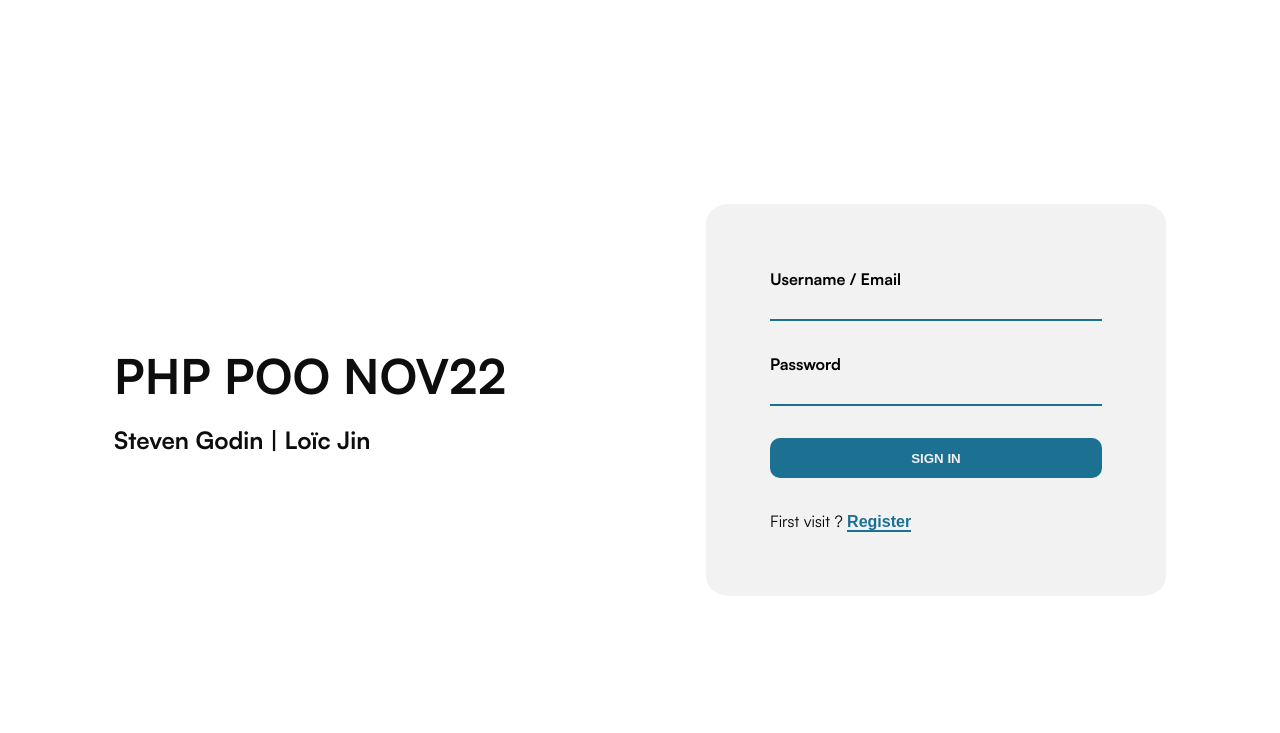
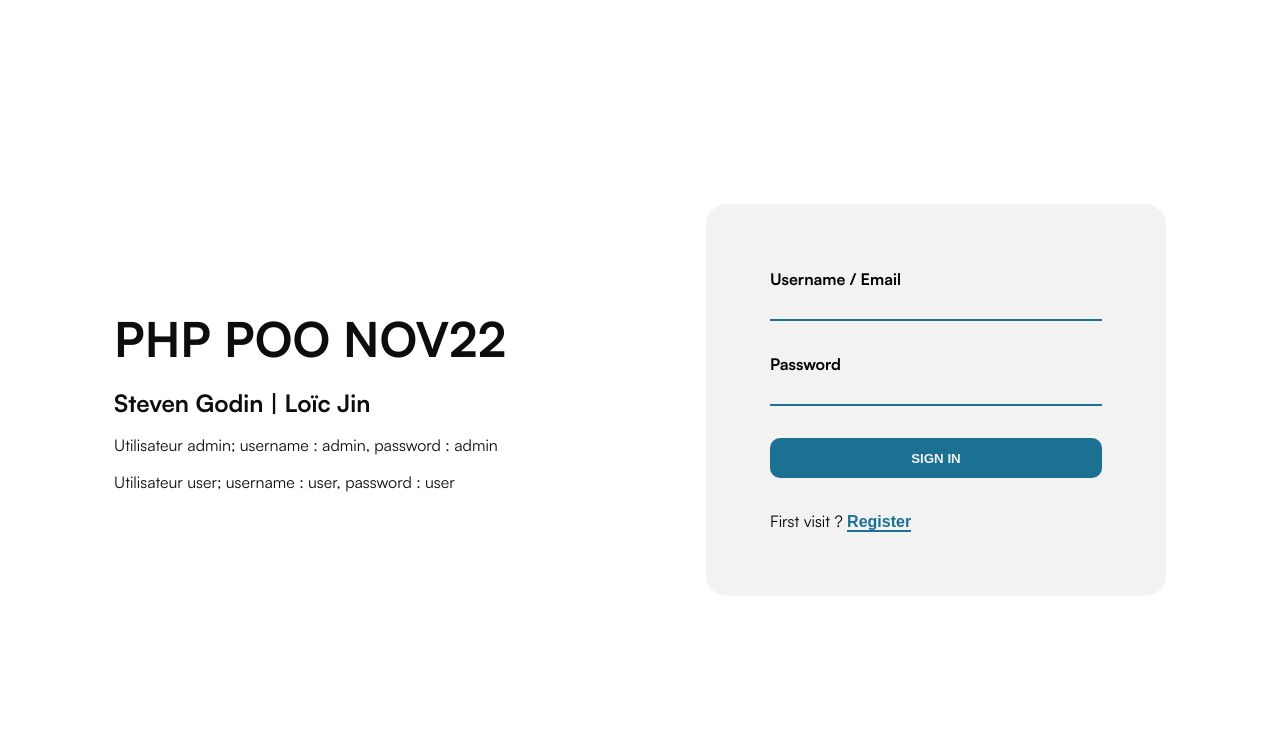
Before and after one commit to Yvelchrome/PHP-POO-nov22, a PHP site: page /login in a window 1280 px wide. Shown: the top 733 px of the page. Run offline with PHP 8.4, Linux system fonts and the light colour scheme; some web fonts are replaced.

Commit message:
refactor: adding some user for test

```diff
--- a/app/Views/login.php
+++ b/app/Views/login.php
@@ -5,6 +5,8 @@
     <div class="title">
         <h1 class="title__h1">PHP POO NOV22</h1>
         <h2 class="title__h2">Steven Godin | Loïc Jin</h2>
+        <p>Utilisateur admin; username : admin, password : admin</p>
+        <p>Utilisateur user; username : user, password : user</p>
     </div>
     <section class="container container--sign-in">
         <form class="container__form" method="post">
--- a/app/src/Controller/LoginController.php
+++ b/app/src/Controller/LoginController.php
@@ -25,7 +25,7 @@ class LoginController extends AbstractController
         session_start();
         $oneUser = new User();
         $oneUser->setUsername($_POST["username"]);
-        $oneUser->setPassword(hash("sha512", $_POST["password"]));
+        $oneUser->setPassword($_POST["password"]);
         $manager = new UserManager(new PDOFactory());
 
         $user = $manager->checkUser($oneUser);
--- a/app/src/Controller/RegisterController.php
+++ b/app/src/Controller/RegisterController.php
@@ -20,7 +20,7 @@ class RegisterController extends AbstractController
         $newUser = new User();
         $newUser->setUsername($_POST["username"]);
         $newUser->setEmail($_POST["email"]);
-        $newUser->setPassword(hash("sha512", $_POST["password"]));
+        $newUser->setPassword($_POST["password"]);
         $newUser->setAdmin($_POST["admin"]);
         $manager = new UserManager(new PDOFactory());
         $manager->addUser($newUser);
--- a/database/dump.sql
+++ b/database/dump.sql
@@ -44,3 +44,6 @@ CREATE TABLE IF NOT EXISTS Child(
     FOREIGN KEY (postId) REFERENCES Post(postId) ON DELETE CASCADE,
     FOREIGN KEY (commentId) REFERENCES Comment(commentId) ON DELETE CASCADE
 );
+
+INSERT INTO User (username, email, password, admin) VALUES("admin", "admin@gmail.com", "admin", 1);
+INSERT INTO User (username, email, password, admin) VALUES("user", "user@gmail.com","user", 0);
```
Also changed, not shown: app/src/assets/images/github_PNG58.png (added).
